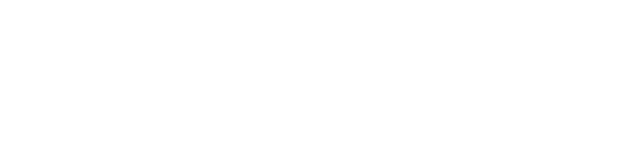
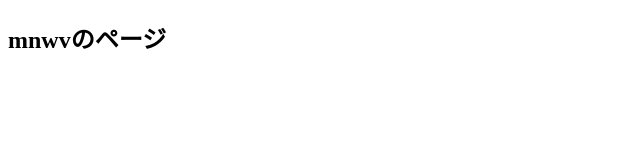
Before and after one commit to mnwv/mnwv.github.io, a plain HTML site: page index.html in a window 1280 px wide. Shown: the whole page, without its empty margins (0-640 px from the left). Drawn offline with Linux system fonts and the light colour scheme.

Commit message:
2nd commit

```diff
--- a/index.html
+++ b/index.html
@@ -6,6 +6,6 @@
   <title>FirstPage</title>
 </head>
 <body>
-
+  <h2>mnwvのページ</h2>
 </body>
 </html>
```
